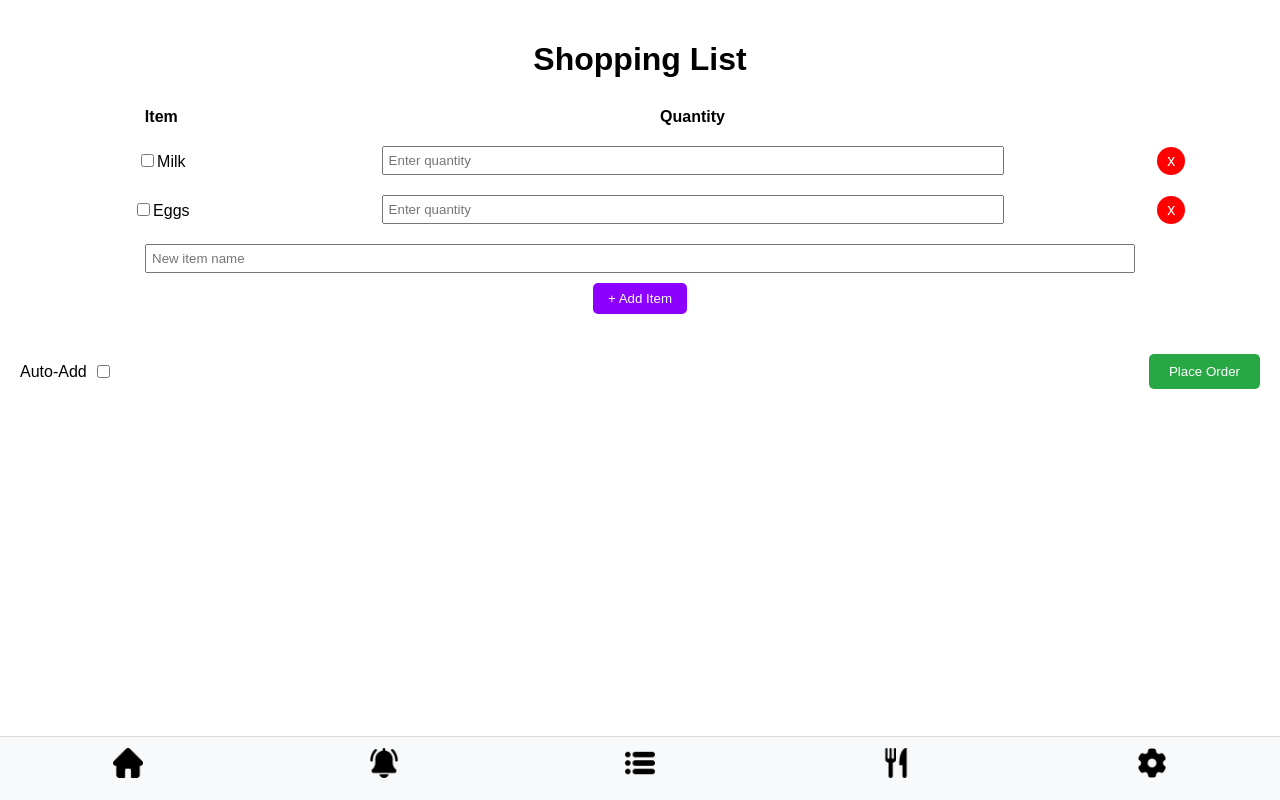
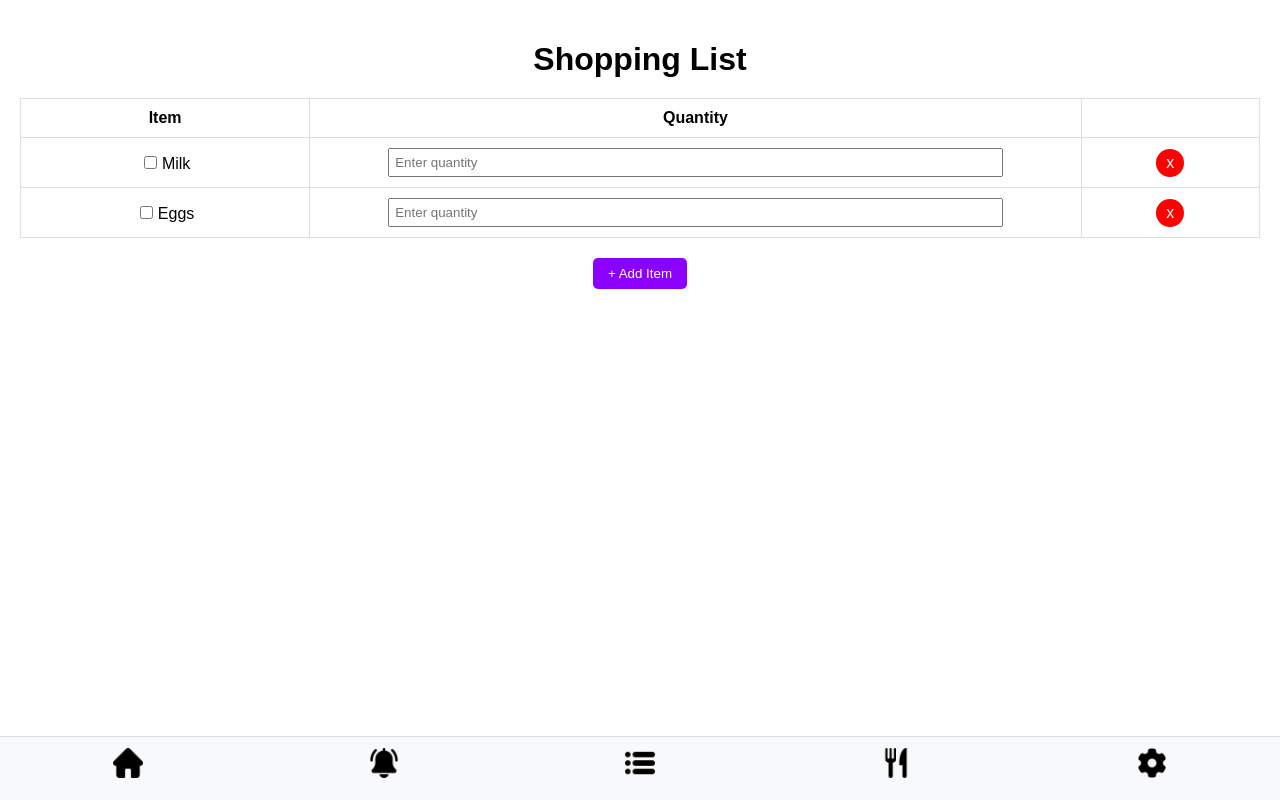
Before and after one commit to CFDougherty/SmartFridge, a React (Create React App) app in the folder smart-fridge-web/: page /shopping-list in a window 1280 px wide. Built offline with nearby package versions, Linux system fonts and the light colour scheme.

Commit message:
add function implemented for recipe and shopping list page

```diff
--- a/smart-fridge-web/src/pages/RecipesPage.js
+++ b/smart-fridge-web/src/pages/RecipesPage.js
@@ -1,24 +1,29 @@
-import React from "react";
+import React, { useState } from "react";
 import './styles/RecipesPage.css';
 
 const RecipesPage = () => {
-  const availableRecipes = [
+  const [availableRecipes, setAvailableRecipes] = useState([
     { name: "Recipe 1", cookTime: "30 mins", ingredients: "Chicken, Spices" },
     { name: "Recipe 2", cookTime: "20 mins", ingredients: "Pasta, Tomato Sauce" },
     { name: "Recipe 3", cookTime: "40 mins", ingredients: "Beef, Potatoes" },
-  ];
+  ]);
+  const [showModal, setShowModal] = useState(false);
+  const [newRecipe, setNewRecipe] = useState({ name: "", cookTime: "", ingredients: "" });
 
-  const expiresSoonRecipes = [
-    { name: "Recipe 1", cookTime: "25 mins", ingredients: "Fish, Lemon" },
-    { name: "Recipe 2", cookTime: "15 mins", ingredients: "Rice, Beans" },
-    { name: "Recipe 3", cookTime: "35 mins", ingredients: "Pork, Broccoli" },
-  ];
+  // Handle input changes in modal
+  const handleInputChange = (e) => {
+    const { name, value } = e.target;
+    setNewRecipe((prev) => ({ ...prev, [name]: value }));
+  };
 
-  const savedForLaterRecipes = [
-    { name: "Recipe 1", cookTime: "10 mins", ingredients: "Bread, Cheese" },
-    { name: "Recipe 2", cookTime: "50 mins", ingredients: "Turkey, Vegetables" },
-    { name: "Recipe 3", cookTime: "45 mins", ingredients: "Soup, Noodles" },
-  ];
+  // Add recipe to availableRecipes
+  const addRecipe = () => {
+    if (newRecipe.name && newRecipe.cookTime && newRecipe.ingredients) {
+      setAvailableRecipes([...availableRecipes, newRecipe]);
+      setNewRecipe({ name: "", cookTime: "", ingredients: "" });
+      setShowModal(false);
+    }
+  };
 
   return (
     <div className="recipes-container">
@@ -27,7 +32,7 @@ const RecipesPage = () => {
       {/* Search Bar and Add Button */}
       <div className="recipes-controls">
         <input type="text" className="search-bar" placeholder="Search recipes..." />
-        <button className="add-recipe-button">+ Add Recipe</button>
+        <button className="add-recipe-button" onClick={() => setShowModal(true)}>+ Add Recipe</button>
       </div>
 
       {/* Available Recipes */}
@@ -42,29 +47,46 @@ const RecipesPage = () => {
         ))}
       </div>
 
-      {/* Expires Soon Recipes */}
-      <h2 className="recipes-subheader">Expires Soon</h2>
-      <div className="recipes-grid">
-        {expiresSoonRecipes.map((recipe, index) => (
-          <div key={index} className="recipe-card">
-            <h3>{recipe.name}</h3>
-            <p>Cook Time: {recipe.cookTime}</p>
-            <p>Ingredients: {recipe.ingredients}</p>
+      {/* Modal for Adding Recipe */}
+      {showModal && (
+        <div className="modal">
+          <div className="modal-content">
+            <h2>Add Recipe</h2>
+            <label>
+              Name:
+              <input
+                type="text"
+                name="name"
+                value={newRecipe.name}
+                onChange={handleInputChange}
+              />
+            </label>
+            <label>
+              Cook Time:
+              <input
+                type="text"
+                name="cookTime"
+                value={newRecipe.cookTime}
+                onChange={handleInputChange}
+                placeholder="e.g., 30 mins"
+              />
+            </label>
+            <label>
+              Ingredients:
+              <textarea
+                name="ingredients"
+                value={newRecipe.ingredients}
+                onChange={handleInputChange}
+                placeholder="e.g., Chicken, Spices"
+              />
+            </label>
+            <div className="modal-buttons">
+              <button onClick={() => setShowModal(false)}>Cancel</button>
+              <button onClick={addRecipe}>Add</button>
+            </div>
           </div>
-        ))}
-      </div>
-
-      {/* Saved for Later Recipes */}
-      <h2 className="recipes-subheader">Saved for Later</h2>
-      <div className="recipes-grid">
-        {savedForLaterRecipes.map((recipe, index) => (
-          <div key={index} className="recipe-card">
-            <h3>{recipe.name}</h3>
-            <p>Cook Time: {recipe.cookTime}</p>
-            <p>Ingredients: {recipe.ingredients}</p>
-          </div>
-        ))}
-      </div>
+        </div>
+      )}
     </div>
   );
 };
--- a/smart-fridge-web/src/pages/ShoppingListPage.js
+++ b/smart-fridge-web/src/pages/ShoppingListPage.js
@@ -6,8 +6,8 @@ const ShoppingListPage = () => {
     { name: "Milk", quantity: "", checked: false },
     { name: "Eggs", quantity: "", checked: false },
   ]);
-  const [newItem, setNewItem] = useState("");
-  const [autoAdd, setAutoAdd] = useState(false);
+  const [showModal, setShowModal] = useState(false);
+  const [newItem, setNewItem] = useState({ name: "", quantity: "" });
 
   // Handle checkbox toggle
   const toggleChecked = (index) => {
@@ -27,14 +27,16 @@ const ShoppingListPage = () => {
 
   // Handle new item input change
   const handleNewItemChange = (e) => {
-    setNewItem(e.target.value);
+    const { name, value } = e.target;
+    setNewItem((prev) => ({ ...prev, [name]: value }));
   };
 
   // Add new item
   const addItem = () => {
-    if (newItem.trim()) {
-      setItems([...items, { name: newItem, quantity: "", checked: false }]);
-      setNewItem("");
+    if (newItem.name.trim()) {
+      setItems([...items, { ...newItem, checked: false }]);
+      setNewItem({ name: "", quantity: "" });
+      setShowModal(false);
     }
   };
 
@@ -57,53 +59,63 @@ const ShoppingListPage = () => {
         <tbody>
           {items.map((item, index) => (
             <tr key={index}>
-              <td>
+              <td className="item-name-cell">
                 <input
                   type="checkbox"
+                  className="item-checkbox"
                   checked={item.checked}
                   onChange={() => toggleChecked(index)}
                 />
                 {item.name}
               </td>
-              <td>
+              <td className="item-quantity-cell">
                 <input
                   type="text"
+                  className="item-quantity-input"
                   value={item.quantity}
                   onChange={(e) => handleQuantityChange(index, e.target.value)}
                   placeholder="Enter quantity"
                 />
               </td>
-              <td>
+              <td className="item-delete-cell">
                 <button className="delete-button" onClick={() => removeItem(index)}>x</button>
               </td>
             </tr>
           ))}
-          <tr>
-            <td colSpan="3">
+        </tbody>
+      </table>
+      <button className="add-item-button" onClick={() => setShowModal(true)}>+ Add Item</button>
+
+      {showModal && (
+        <div className="modal">
+          <div className="modal-content">
+            <h2>Add New Item</h2>
+            <label>
+              Name:
               <input
                 type="text"
-                value={newItem}
+                name="name"
+                value={newItem.name}
                 onChange={handleNewItemChange}
-                placeholder="New item name"
               />
-              <button className="add-item-button" onClick={addItem}>+ Add Item</button>
-            </td>
-          </tr>
-        </tbody>
-      </table>
-
-      <div className="bottom-controls">
-        <label className="auto-add-toggle">
-          Auto-Add
-          <input
-            type="checkbox"
-            checked={autoAdd}
-            onChange={() => setAutoAdd(!autoAdd)}
-          />
-          <span className="slider"></span>
-        </label>
-        <button className="place-order-button">Place Order</button>
-      </div>
+            </label>
+            <label>
+              Quantity:
+              <input
+                type="text"
+                name="quantity"
+                value={newItem.quantity}
+                onChange={handleNewItemChange}
+                placeholder="Optional"
+              />
+            </label>
+            <div className="modal-buttons">
+              <button onClick={() => setShowModal(false)}>Cancel</button>
+              <button onClick={addItem}>Add</button>
+            </div>
+          </div>
+        </div>
+      )}
     </div>
   );
 };
--- a/smart-fridge-web/src/pages/styles/RecipesPage.css
+++ b/smart-fridge-web/src/pages/styles/RecipesPage.css
@@ -1,3 +1,4 @@
+/* General Page Styles */
 .recipes-container {
   padding: 20px;
   font-family: Arial, sans-serif;
@@ -73,3 +74,61 @@
 .recipe-card p {
   margin: 5px 0;
 }
+
+/* Modal Styles */
+.modal {
+  position: fixed;
+  top: 0;
+  left: 0;
+  width: 100%;
+  height: 100%;
+  background: rgba(0, 0, 0, 0.5);
+  display: flex;
+  justify-content: center;
+  align-items: center;
+}
+
+.modal-content {
+  background: white;
+  padding: 20px;
+  border-radius: 10px;
+  box-shadow: 0 4px 8px rgba(0, 0, 0, 0.2);
+  width: 300px;
+  text-align: center;
+}
+
+.modal-content input,
+.modal-content textarea {
+  width: calc(100% - 20px);
+  margin: 10px 0;
+  padding: 8px;
+  border: 1px solid #ccc;
+  border-radius: 5px;
+}
+
+.modal-buttons {
+  display: flex;
+  justify-content: space-around;
+  margin-top: 20px;
+}
+
+.modal-buttons button {
+  padding: 8px 15px;
+  border: none;
+  border-radius: 5px;
+  cursor: pointer;
+}
+
+.modal-buttons button:first-child {
+  background-color: gray;
+  color: white;
+}
+
+.modal-buttons button:last-child {
+  background-color: #28a745;
+  color: white;
+}
+
+.modal-buttons button:last-child:hover {
+  background-color: #218838;
+}
--- a/smart-fridge-web/src/pages/styles/ShoppingListPage.css
+++ b/smart-fridge-web/src/pages/styles/ShoppingListPage.css
@@ -1,3 +1,4 @@
+/* General Styles */
 .shopping-list-container {
   padding: 20px;
   font-family: Arial, sans-serif;
@@ -12,15 +13,28 @@
 .shopping-list-table {
   width: 100%;
   border-collapse: collapse;
+  margin-bottom: 20px;
 }
 
 .shopping-list-table th,
 .shopping-list-table td {
   padding: 10px;
   text-align: center;
+  border: 1px solid #ddd;
 }
 
-.shopping-list-table input[type="text"] {
+.item-name-cell,
+.item-quantity-cell,
+.item-delete-cell {
+  text-align: center;
+  vertical-align: middle;
+}
+
+.item-checkbox {
+  margin-right: 5px;
+}
+
+.item-quantity-input {
   width: 80%;
   padding: 5px;
 }
@@ -53,31 +67,59 @@
   background-color: #5a00b3;
 }
 
-.bottom-controls {
+/* Modal Styles */
+.modal {
+  position: fixed;
+  top: 0;
+  left: 0;
+  width: 100%;
+  height: 100%;
+  background: rgba(0, 0, 0, 0.5);
   display: flex;
-  justify-content: space-between;
+  justify-content: center;
   align-items: center;
+}
+
+.modal-content {
+  background: white;
+  padding: 20px;
+  border-radius: 10px;
+  box-shadow: 0 4px 8px rgba(0, 0, 0, 0.2);
+  width: 300px;
+  text-align: center;
+}
+
+.modal-content input {
+  width: calc(100% - 20px);
+  margin: 10px 0;
+  padding: 8px;
+  border: 1px solid #ccc;
+  border-radius: 4px;
+}
+
+.modal-buttons {
+  display: flex;
+  justify-content: space-around;
   margin-top: 20px;
 }
 
-.auto-add-toggle {
-  display: flex;
-  align-items: center;
-}
-
-.auto-add-toggle input {
-  margin-left: 10px;
-}
-
-.place-order-button {
-  background-color: #28a745;
-  color: white;
-  padding: 10px 20px;
+.modal-buttons button {
+  padding: 8px 15px;
   border: none;
   border-radius: 5px;
   cursor: pointer;
 }
 
-.place-order-button:hover {
+.modal-buttons button:first-child {
+  background-color: gray;
+  color: white;
+}
+
+.modal-buttons button:last-child {
+  background-color: #28a745;
+  color: white;
+}
+
+.modal-buttons button:last-child:hover {
   background-color: #218838;
 }
```
Also changed, not shown: smart-fridge-web/src/pages/HomePage.js (line endings or trailing spaces).
